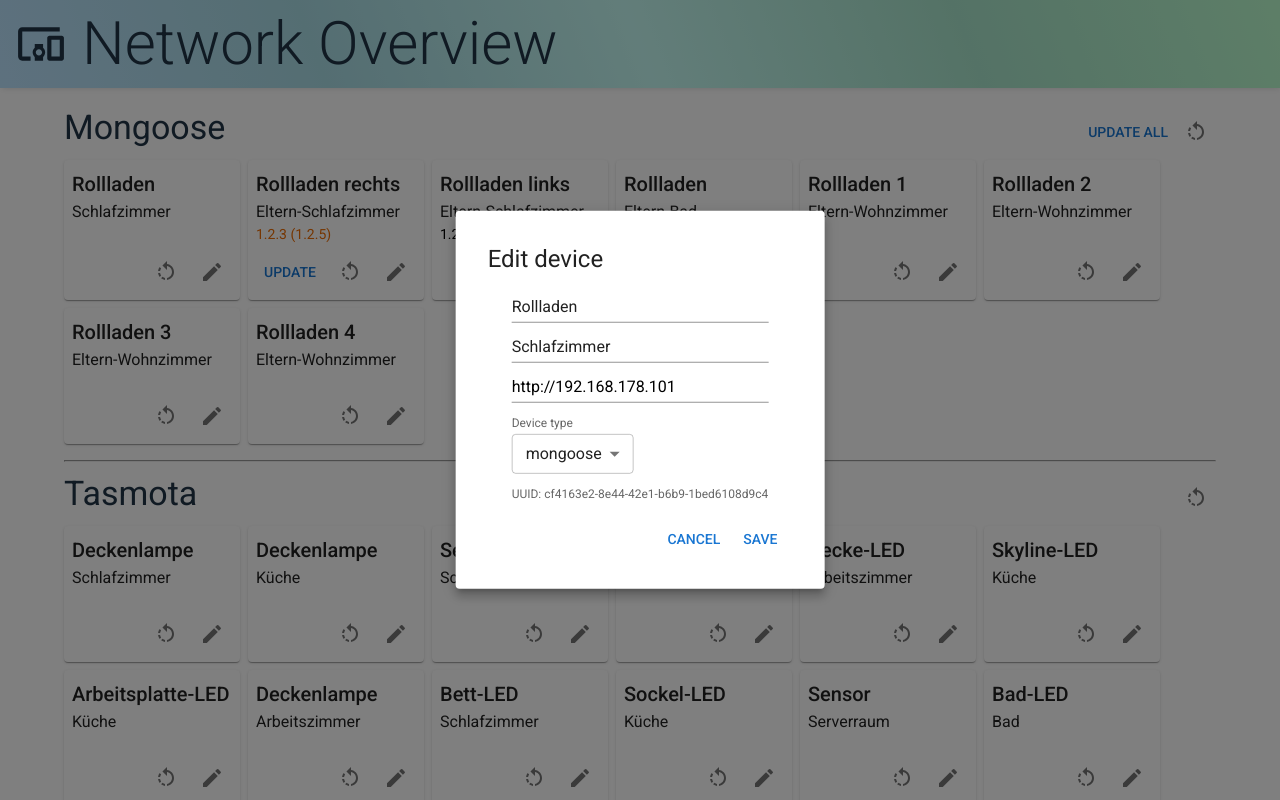
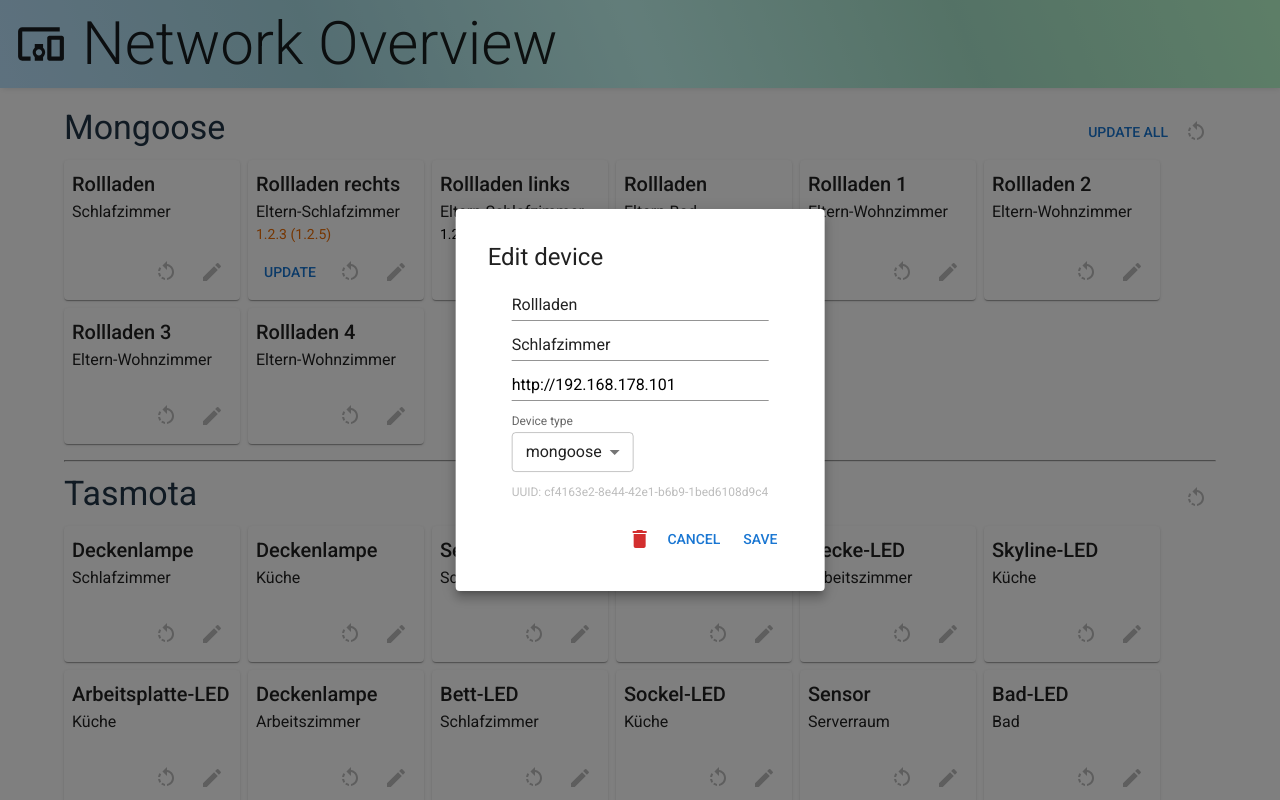
Before and after one commit to ElfenB/network-overview2, a React (Vite) app: page / in a window 1280 px wide. Both pictures are taken after a click on the button 211 px from the left and 272 px from the top of the page. Shown: the top 800 px of the page. Built offline with nearby package versions, Linux system fonts and the light colour scheme.

Commit message:
refactored

```diff
--- a/src/components/Header.tsx
+++ b/src/components/Header.tsx
@@ -11,6 +11,7 @@
     background:
       'linear-gradient(69deg, rgba(188,227,254,1) 0%, rgba(170,221,230,1) 25%, rgba(198,252,245,1) 50%, rgba(170,230,205,1) 75%, rgba(188,254,208,1) 100%)',
     boxShadow: '1px 2px 5px -1px rgba(0,0,0,0.1)',
+    color: 'text.primary',
     display: 'flex',
     padding: 1,
   },
--- a/src/components/MongooseDevices.tsx
+++ b/src/components/MongooseDevices.tsx
@@ -3,11 +3,16 @@
 import { DeviceListHeader } from './common/DeviceListHeader';
 import { TileData } from './common/DeviceTile.types';
 import { getIsUpToDateAll } from './common/DeviceTile.utils';
-import { mongooseDevicesMock } from './MongooseDevices.mockData';
+import { useGetData } from './hooks/useGetData';
 
 export function MongooseDevices() {
   // const devices: TileData[] = mongooseDevicesMock;
-  const [devices, setDevices] = useState<TileData[]>(mongooseDevicesMock);
+  const [devices, setDevices] = useState<TileData[]>(useGetData('mongoose'));
+
+  const handleSetDevices = useCallback((devices: TileData[]) => {
+    // TODO: Save devices when has changed
+    setDevices(devices);
+  }, []);
 
   const handleCheckUpdateAll = useCallback(() => {
     console.log('TODO: Implement');
@@ -18,17 +23,6 @@
     console.log('TODO: Implement');
     alert('To be implemented');
   }, []);
-
-  const handleChangeDevice = useCallback(
-    (newDevice: TileData) => {
-      // Check if device is already known
-      const deviceChanged = devices.filter((d) => d.uuid === newDevice.uuid).length === 1;
-      if (deviceChanged) {
-        setDevices(devices.map((d) => (d.uuid === newDevice.uuid ? newDevice : d)));
-      }
-    },
-    [devices]
-  );
 
   const isUpToDateAll = useMemo(() => getIsUpToDateAll(devices), [devices]);
 
@@ -41,7 +35,7 @@
       >
         Mongoose
       </DeviceListHeader>
-      <DeviceList devices={devices} handleAddTile={handleChangeDevice} handleChangeDevice={handleChangeDevice} />
+      <DeviceList devices={devices} setDevices={handleSetDevices} />
       <hr />
     </>
   );
--- a/src/components/TasmotaDevices.tsx
+++ b/src/components/TasmotaDevices.tsx
@@ -1,16 +1,16 @@
-import { useCallback, useMemo } from 'react';
+import { useCallback, useMemo, useState } from 'react';
 import { DeviceList } from './common/DeviceList';
 import { DeviceListHeader } from './common/DeviceListHeader';
 import { TileData } from './common/DeviceTile.types';
 import { getIsUpToDateAll } from './common/DeviceTile.utils';
-import { tasmotaDevicesMock } from './TasmotaDevices.mockData';
+import { useGetData } from './hooks/useGetData';
 
 export function TasmotaDevices() {
-  const devices: TileData[] = tasmotaDevicesMock;
+  const [devices, setDevices] = useState(useGetData('tasmota'));
 
-  const handleAddTile = useCallback(() => {
-    console.log('TODO: Implement adding Tasmota devices');
-    alert('Not implemented yet');
+  const handleSetDevices = useCallback((devices: TileData[]) => {
+    // TODO: Save devices when has changed
+    setDevices(devices);
   }, []);
 
   const handleCheckUpdateAll = useCallback(() => {
@@ -34,7 +34,7 @@
       >
         Tasmota
       </DeviceListHeader>
-      <DeviceList devices={devices} handleAddTile={handleAddTile} />
+      <DeviceList devices={devices} setDevices={handleSetDevices} />
     </>
   );
 }
--- a/src/components/common/DeviceEditModal.tsx
+++ b/src/components/common/DeviceEditModal.tsx
@@ -1,9 +1,11 @@
-import { ChangeEvent, useCallback, useState } from 'react';
+import { ChangeEvent, useCallback, useEffect, useState } from 'react';
+import DeleteIcon from '@mui/icons-material/Delete';
 import {
   Box,
   Button,
   Container,
   FormHelperText,
+  IconButton,
   Input,
   MenuItem,
   Modal,
@@ -14,6 +16,7 @@
   Theme,
   Typography,
 } from '@mui/material';
+import { v4 as uuid } from 'uuid';
 import { DeviceType, deviceTypes, initialTileState, TileData, urlRegex } from './DeviceTile.types';
 
 const sx: Record<string, SxProps<Theme>> = {
@@ -42,20 +45,31 @@
     flexDirection: 'column',
     gap: 1,
   },
+  uuid: {
+    color: 'grey.400',
+  },
 };
 
 type Props = {
   initialDevice?: TileData;
   open: boolean;
   handleClose: () => void;
+  handleDelete: (deletedDevice: TileData) => void;
   handleSave: (updatedDevice: TileData) => void;
 };
 
-export function DeviceEditModal({ handleClose, handleSave, open, initialDevice }: Props) {
+export function DeviceEditModal({ handleClose, handleDelete, handleSave, open, initialDevice }: Props) {
   const initialDeviceState = initialDevice ?? initialTileState;
 
   const [device, setDevice] = useState(initialDeviceState);
   const [urlValidationError, setUrlValidationError] = useState(false);
+
+  useEffect(() => {
+    // Randomize uuid for new devices
+    if (!initialDevice) {
+      setDevice((prevDevice) => ({ ...prevDevice, uuid: uuid() }));
+    }
+  }, [initialDevice]);
 
   const handleFormChange = useCallback((event: ChangeEvent<HTMLInputElement>) => {
     if (event.target.name === 'url') {
@@ -71,14 +85,25 @@
     []
   );
 
+  const handleDeleteButton = useCallback(() => {
+    // Reset data inside modal component
+    setDevice(initialTileState);
+    handleDelete(device);
+    handleClose();
+  }, [device, handleClose, handleDelete]);
+
   const handleCancelButton = useCallback(() => {
     setDevice(initialDeviceState);
     handleClose();
   }, [handleClose, initialDeviceState]);
 
   const handleSaveButton = useCallback(() => {
+    // TODO: Input validation and prevent submission
     handleSave(device);
-  }, [device, handleSave]);
+    // Reset data inside modal component
+    setDevice(initialTileState);
+    handleClose();
+  }, [device, handleClose, handleSave]);
 
   return (
     <Modal open={open} onClose={handleClose}>
@@ -114,10 +139,13 @@
             </Select>
           </Box>
 
-          <FormHelperText>UUID: {device.uuid}</FormHelperText>
+          <FormHelperText sx={sx.uuid}>UUID: {device.uuid}</FormHelperText>
         </Container>
 
         <Box sx={sx.buttons}>
+          <IconButton onClick={handleDeleteButton}>
+            <DeleteIcon color="error" />
+          </IconButton>
           <Button onClick={handleCancelButton}>Cancel</Button>
           <Button onClick={handleSaveButton}>Save</Button>
         </Box>
--- a/src/components/common/DeviceList.tsx
+++ b/src/components/common/DeviceList.tsx
@@ -1,3 +1,4 @@
+import { useCallback } from 'react';
 import { Box, SxProps, Theme } from '@mui/material';
 import { DeviceTile } from './DeviceTile';
 import { TileData } from './DeviceTile.types';
@@ -15,17 +16,40 @@
 
 type Props = {
   devices: TileData[];
-  handleAddTile: (device: TileData) => void;
-  handleChangeDevice: (device: TileData) => void;
+  setDevices: (devices: TileData[]) => void;
 };
 
-export function DeviceList({ devices, handleAddTile, handleChangeDevice }: Props) {
+export function DeviceList({ devices, setDevices }: Props) {
+  const handleChangeDevice = useCallback(
+    (newDevice: TileData) => {
+      // Check if device is already known
+      const deviceChanged = devices.filter((d) => d.uuid === newDevice.uuid).length === 1;
+      if (deviceChanged) {
+        return setDevices(devices.map((d) => (d.uuid === newDevice.uuid ? newDevice : d)));
+      }
+      return setDevices([...devices, newDevice]);
+    },
+    [devices, setDevices]
+  );
+
+  const handleDeleteDevice = useCallback(
+    (device: TileData) => {
+      setDevices(devices.filter((d) => d.uuid !== device.uuid));
+    },
+    [devices, setDevices]
+  );
+
   return (
     <Box sx={sx.root}>
       {devices.map((d) => (
-        <DeviceTile key={d.name + d.room} data={d} handleChangeData={handleChangeDevice} />
+        <DeviceTile
+          key={d.name + d.room}
+          data={d}
+          handleChangeData={handleChangeDevice}
+          handleDelete={handleDeleteDevice}
+        />
       ))}
-      <NewDeviceTile handleAddTile={handleAddTile} />
+      <NewDeviceTile handleAddTile={handleChangeDevice} />
     </Box>
   );
 }
--- a/src/components/common/DeviceTile.tsx
+++ b/src/components/common/DeviceTile.tsx
@@ -23,9 +23,10 @@
 type Props = {
   data: TileData;
   handleChangeData: (updatedDevice: TileData) => void;
+  handleDelete: (updatedDevice: TileData) => void;
 };
 
-export function DeviceTile({ data, handleChangeData }: Props) {
+export function DeviceTile({ data, handleChangeData, handleDelete }: Props) {
   const [editMode, setEditMode] = useState(false);
 
   const isUpToDate = useMemo(() => getIsUpToDate(data.version, data.latestVersion), [data.version, data.latestVersion]);
@@ -76,6 +77,7 @@
 
       <DeviceEditModal
         handleClose={handleEndEditMode}
+        handleDelete={handleDelete}
         handleSave={handleChangeData}
         initialDevice={data}
         open={editMode}
--- a/src/components/common/NewDeviceTile.tsx
+++ b/src/components/common/NewDeviceTile.tsx
@@ -9,10 +9,13 @@
     ':hover': {
       color: 'primary.main',
     },
+    color: 'grey.300',
     fontSize: 50,
+    transition: 'color .1s ease',
   },
   root: {
     alignItems: 'center',
+    background: 'transparent',
     boxShadow: 'none',
     display: 'flex',
     justifyContent: 'center',
@@ -40,7 +43,12 @@
           <AddCircleOutlineIcon color="action" sx={sx.addIcon} />
         </IconButton>
       </Paper>
-      <DeviceEditModal handleClose={handleEndEditMode} handleSave={handleAddTile} open={editMode} />
+      <DeviceEditModal
+        handleClose={handleEndEditMode}
+        handleDelete={handleEndEditMode}
+        handleSave={handleAddTile}
+        open={editMode}
+      />
     </>
   );
 }
--- a/src/components/common/UpdateButton.tsx
+++ b/src/components/common/UpdateButton.tsx
@@ -10,6 +10,7 @@
     ':hover': {
       color: 'primary.main',
     },
+    color: 'grey.400',
   },
   root: {
     display: 'flex',
--- /dev/null
+++ b/src/components/hooks/useGetData.ts
@@ -0,0 +1,21 @@
+import { DeviceType, TileData } from '../common/DeviceTile.types';
+import { mongooseDevicesMock } from '../MongooseDevices.mockData';
+import { tasmotaDevicesMock } from '../TasmotaDevices.mockData';
+import { mockData } from '../various.mockData';
+
+export function useGetData(deviceType: DeviceType): TileData[] {
+  // TODO: Implement fetching the api
+  switch (deviceType) {
+    case 'mongoose':
+      return mongooseDevicesMock;
+    case 'tasmota':
+      return tasmotaDevicesMock;
+    case 'system':
+      return mockData;
+    case 'other':
+      return mockData;
+
+    default:
+      return [];
+  }
+}
```
